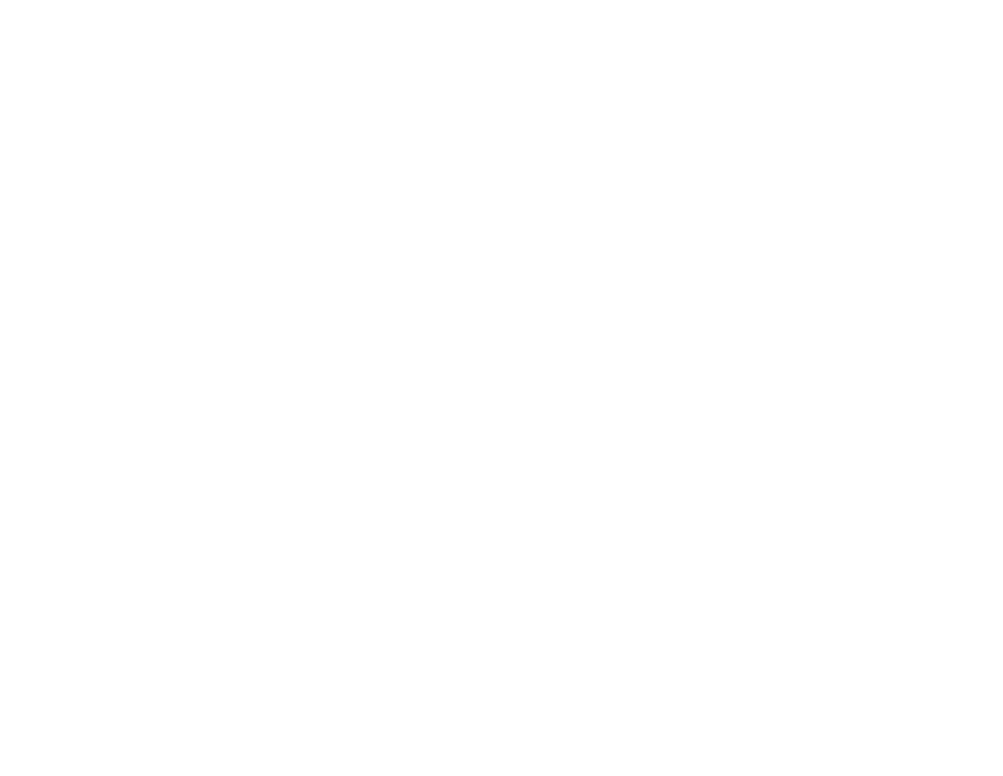
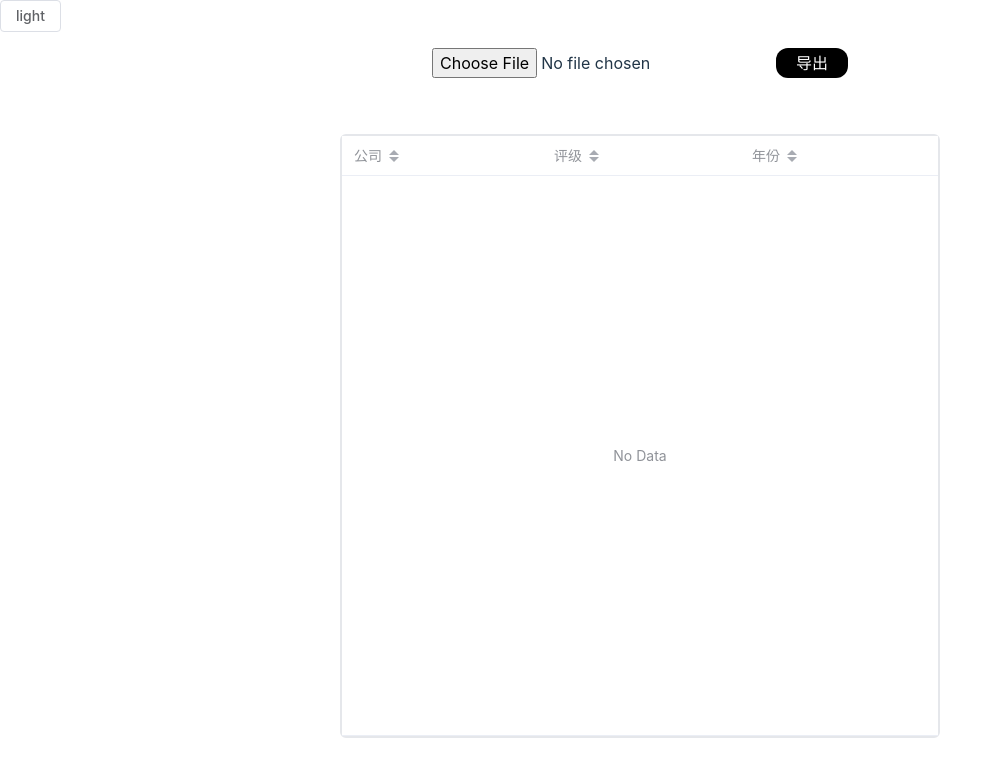
Before and after one commit to 417545911/ljy-tool, a Vue app: page /xlsx/con in a window 1280 px wide. Before the commit this address had no page. Shown: the top 776 px of the page, without its empty margins (0-1003 px from the left). Built offline with nearby package versions, Linux system fonts and the light colour scheme.

Commit message:
feat: 添加主题色

```diff
--- a/package.json
+++ b/package.json
@@ -9,6 +9,7 @@
     "preview": "vite preview"
   },
   "dependencies": {
+    "@vueuse/core": "^10.11.0",
     "echarts": "^5.5.0",
     "element-plus": "^2.7.3",
     "vue": "^3.4.21",
--- a/src/layout/index.vue
+++ b/src/layout/index.vue
@@ -1,12 +1,11 @@
-<script setup></script>
+<script setup>
+import { useDark, useToggle } from "@vueuse/core";
+
+const isDark = useDark();
+const toggleDark = useToggle(isDark);
+</script>
 
 <template>
-  <div class="header-box"></div>
+  <el-button @click="toggleDark()">{{ isDark ? "dark" : "light" }}</el-button>
   <router-view />
 </template>
-
-<style>
-.header-box {
-  background-color: rgb(33 37 41 / 25%);
-}
-</style>
--- a/src/main.js
+++ b/src/main.js
@@ -2,6 +2,7 @@
 import ElementPlus from 'element-plus'
 import router from './router'
 import 'element-plus/dist/index.css'
+import 'element-plus/theme-chalk/dark/css-vars.css'
 import './style.css'
 import App from './App.vue'
 
--- a/src/router/index.js
+++ b/src/router/index.js
@@ -1,4 +1,5 @@
-import { createRouter, createWebHistory  } from "vue-router";
+import { createRouter, createWebHistory } from "vue-router";
+import Layoout from "@/layout/index.vue";
 
 const routes = [
   {
@@ -9,12 +10,20 @@
   {
     path: "/xlsx",
     name: "Xlsx",
-    component: () => import("@/views/xlsx/index.vue"),
+    component: Layoout,
+    redirect:"/xlsx/con",
+    children:[
+      {
+        name:"XlsxCon",
+        path:"con",
+        component: () => import("@/views/xlsx/index.vue"),
+      }
+    ]
   },
 ];
 
 export const router = createRouter({
-  history: createWebHistory (),
+  history: createWebHistory(),
   routes,
   scrollBehavior: () => ({ left: 0, top: 0 }),
 });
--- a/src/views/welcome/index.vue
+++ b/src/views/welcome/index.vue
@@ -1,8 +1,7 @@
-<script setup>
+<script setup></script>
 
-</script>
-
-
-<template></template>
+<template>
+  <el-button @click="toggleDark()">{{ isDark ? "dark" : "light" }}</el-button>
+</template>
 
 <style></style>
```
Also changed, not shown: 1 other file (tests, documents, lock files or other folders).
